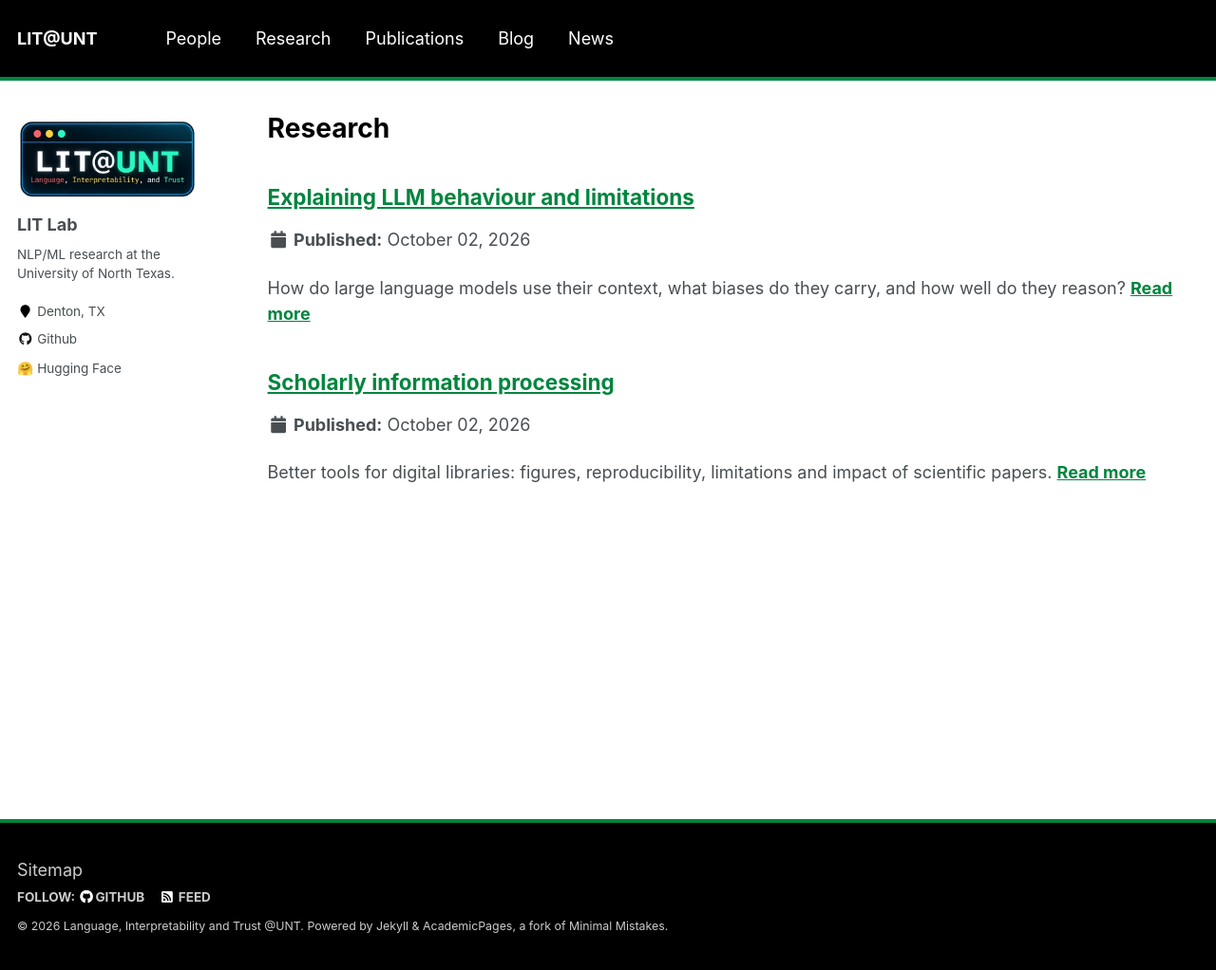
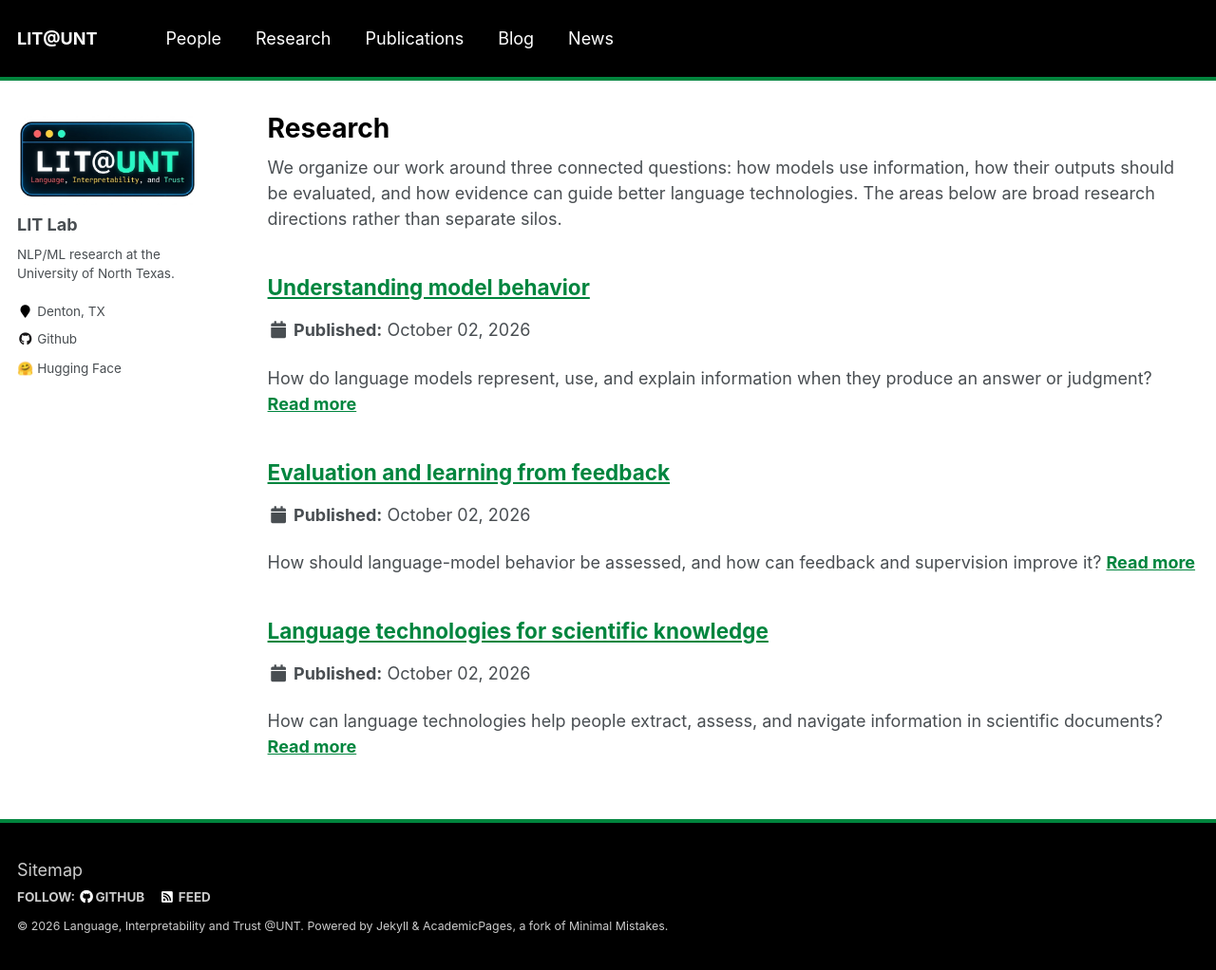
Before and after one commit to thelitlab/thelitlab.github.io, a Jekyll site: the page built from _pages/research.html, in a window 1280 px wide and 1022 px high. Shown: the whole window at 95% size. Built offline with Jekyll 4.4.1, drawn with Linux system fonts in a browser that asks for light colours.

Commit message:
chore: up

```diff
--- a/_data/authors.yml
+++ b/_data/authors.yml
@@ -18,7 +18,7 @@ sagnik:
   name          : "Sagnik Ray Choudhury"
   position      : "Assistant Professor, CSE, UNT"
   avatar        : "people/sagnik.jpeg"
-  bio           : "Applied NLP/ML researcher: explaining LLM behaviour and limitations, and scholarly information processing."
+  bio           : "Applied NLP/ML researcher studying model behavior, evaluation and learning from feedback, and language technologies for scientific knowledge."
   uri           : "https://sagnikrayc.xyz/"
   email         : "sagnikrayc@gmail.com"
   github        : "sagnik"
@@ -42,3 +42,9 @@ rafid:
   position      : "Student"
   avatar        : "people/placeholder.jpg"
   uri           : "https://rafid5.github.io/"
+
+Arefa:
+  name          : "Arefa"
+  position      : "Student"
+  avatar        : "people/placeholder.jpg"
+  uri           : "https://rafid5.github.io/"
--- a/_pages/research.html
+++ b/_pages/research.html
@@ -5,9 +5,12 @@ permalink: /research/
 author_profile: true
 ---
 
-{% comment %}Each project is a file in _portfolio/.{% endcomment %}
+We organize our work around three connected questions: how models use information, how their outputs should be evaluated, and how evidence can guide better language technologies. The areas below are broad research directions rather than separate silos.
+
+{% comment %}Each research area is a file in _portfolio/.{% endcomment %}
 {% include base_path %}
 
-{% for post in site.portfolio %}
+{% assign research_areas = site.portfolio | sort: "order" %}
+{% for post in research_areas %}
   {% include archive-single.html %}
 {% endfor %}
--- /dev/null
+++ b/_portfolio/evaluation-and-learning.md
@@ -0,0 +1,8 @@
+---
+title: "Evaluation and learning from feedback"
+excerpt: "How should language-model behavior be assessed, and how can feedback and supervision improve it?"
+collection: portfolio
+order: 2
+---
+
+We develop datasets and methods for evaluating language-model outputs with human preferences, rubrics, and model-based judges. We study [long-form question answering](https://aclanthology.org/2026.lrec-1.425/), [student response assessment](https://aclanthology.org/2026.lrec-1.368/), [evaluative reasoning, and the extent to which generated rationales support or merely accompany a judgment](WIP).
--- a/_portfolio/llm-explanations.md
+++ /dev/null
@@ -1,9 +0,0 @@
----
-title: "Explaining LLM behaviour and limitations"
-excerpt: "How do large language models use their context, what biases do they carry, and how well do they reason?"
-collection: portfolio
----
-
-We study the behavior and limitations of LLMs, with a focus on [model bias](https://journals.plos.org/plosone/article?id=10.1371/journal.pone.0277640) (including [political bias](https://aclanthology.org/2025.ijcnlp-short.25/)), [reasoning abilities](https://aclanthology.org/2022.coling-1.8/), and whether [highlight explanations reveal context utilisation](https://direct.mit.edu/coli/article/doi/10.1162/COLI.a.621/136361/Evaluation-Framework-for-Highlight-Explanations-of).
-
-<!-- TODO: add people, figures, datasets and code links. -->
--- a/_portfolio/scholarly-information.md
+++ /dev/null
@@ -1,9 +0,0 @@
----
-title: "Scholarly information processing"
-excerpt: "Better tools for digital libraries: figures, reproducibility, limitations and impact of scientific papers."
-collection: portfolio
----
-
-We build methods that enhance users' experience with digital libraries, for example [extracting information from scientific figures](https://dl.acm.org/doi/pdf/10.1145/2928294.2928305), [understanding reproducibility of scientific articles](https://dl.acm.org/doi/pdf/10.1145/3627673.3679831), [automatically generating limitations of scientific papers](https://arxiv.org/pdf/2505.18207), and [predicting scholarly impact](https://aclanthology.org/2025.sdp-1.11/).
-
-<!-- TODO: add people, figures, datasets and code links. -->
--- /dev/null
+++ b/_portfolio/scientific-knowledge.md
@@ -0,0 +1,10 @@
+---
+title: "Language technologies for scientific knowledge"
+excerpt: "How can language technologies help people extract, assess, and navigate information in scientific documents?"
+collection: portfolio
+order: 3
+---
+
+We build tools and resources for scientific articles, figures, tables, and claims. Our work addresses information extraction, scientific hallucination detection, reproducibility, research limitations, and scholarly impact.
+
+Examples include [extracting information from scientific figures](https://dl.acm.org/doi/pdf/10.1145/2928294.2928305), [understanding reproducibility in scientific articles](https://dl.acm.org/doi/pdf/10.1145/3627673.3679831), [generating limitations of scientific papers](https://arxiv.org/pdf/2505.18207), and [predicting scholarly impact](https://aclanthology.org/2025.sdp-1.11/).
--- /dev/null
+++ b/_portfolio/understanding-model-behavior.md
@@ -0,0 +1,10 @@
+---
+title: "Understanding model behavior"
+excerpt: "How do language models represent, use, and explain information when they produce an answer or judgment?"
+collection: portfolio
+order: 1
+---
+
+We study what language models encode and use when they answer questions, assess responses, or generate explanations. Our work examines representations, reasoning, context utilization, feature interactions, and the relationship between an explanation and the computation that produced a decision.
+
+Representative topics include [reasoning abilities](https://aclanthology.org/2022.coling-1.8/), [model bias](https://journals.plos.org/plosone/article?id=10.1371/journal.pone.0277640), and whether [highlight explanations reveal context utilization](https://direct.mit.edu/coli/article/doi/10.1162/COLI.a.621/136361/Evaluation-Framework-for-Highlight-Explanations-of).
```
Also changed, not shown: _pages/about.md (+8 -4 lines).
